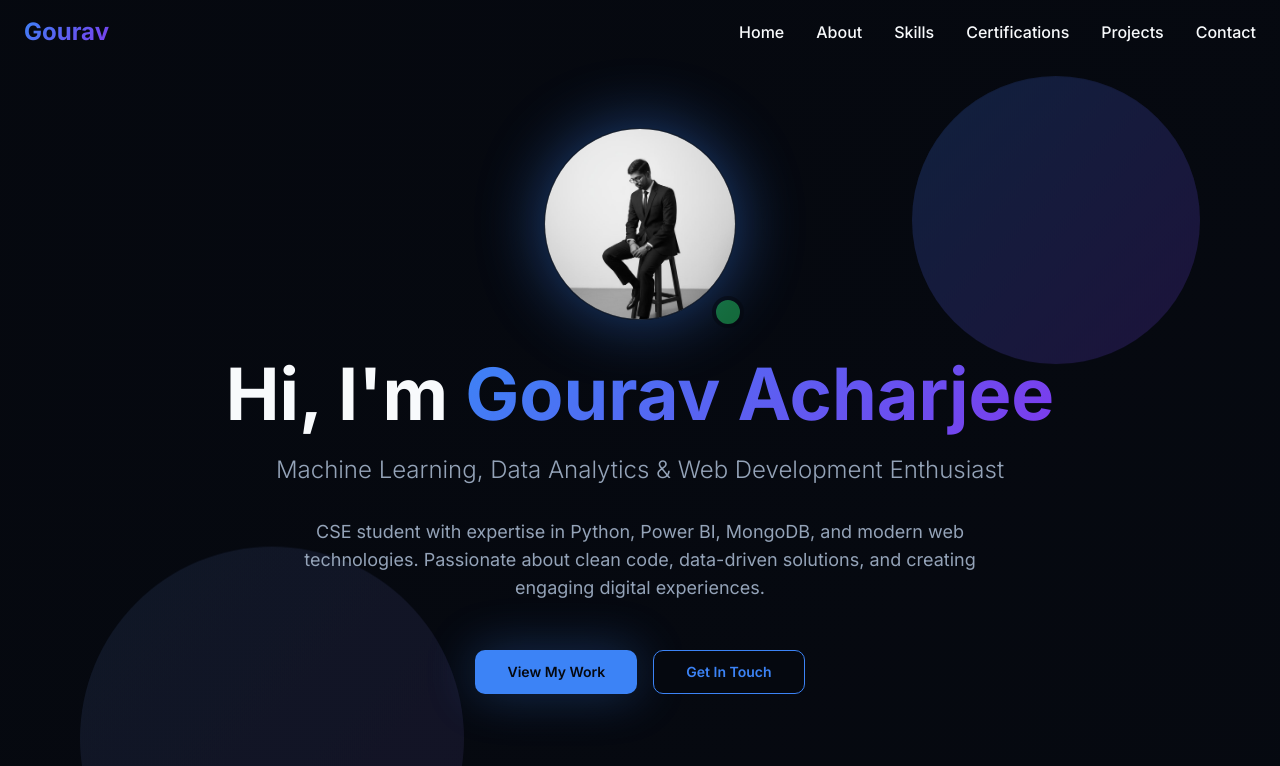
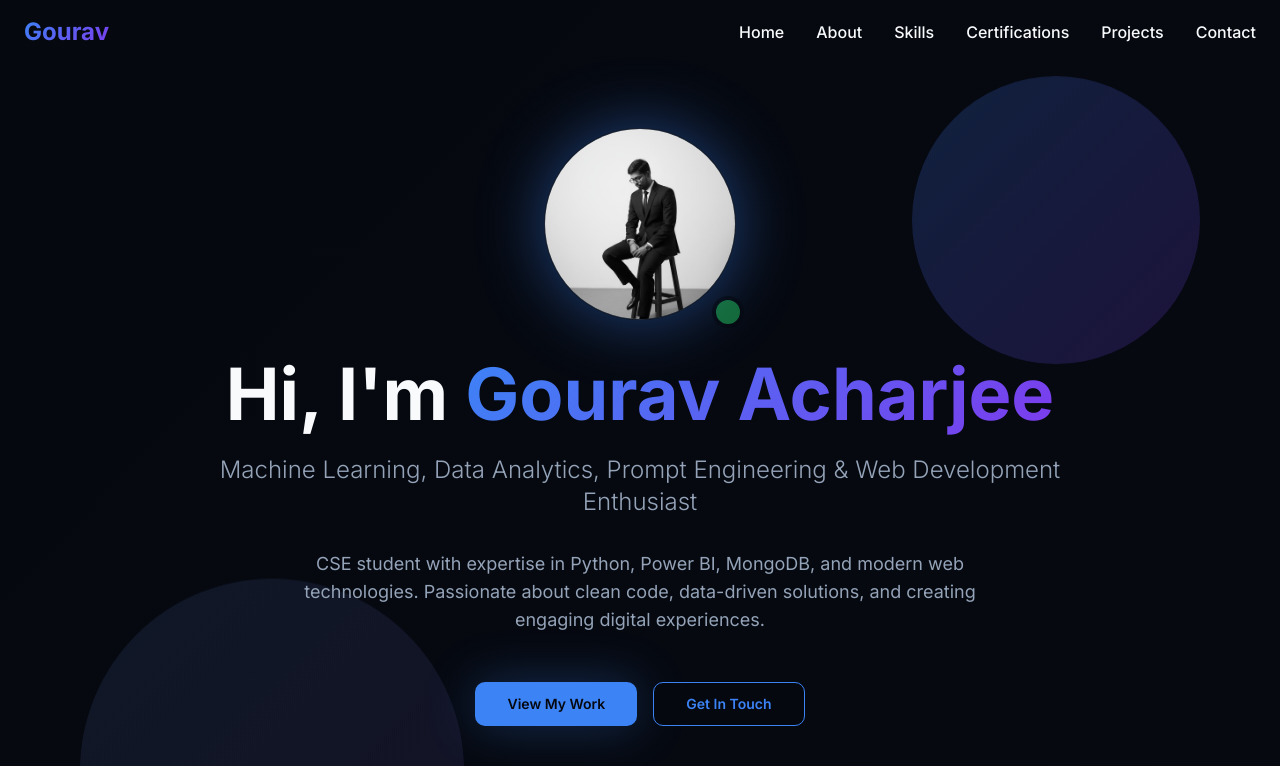
Before and after one commit to Gourav412/Portfolio, a React (Vite) app: page / in a window 1280 px wide. Shown: the top 766 px of the page. Built offline with nearby package versions, Linux system fonts and the light colour scheme.

Commit message:
Update HeroSection.tsx

```diff
--- a/src/components/HeroSection.tsx
+++ b/src/components/HeroSection.tsx
@@ -48,7 +48,7 @@ const HeroSection = () => {
           {/* Subtitle */}
           <div className="animate-slide-in" style={{ animationDelay: '0.4s' }}>
             <p className="text-xl md:text-2xl text-muted-foreground mb-8 font-light">
-              Machine Learning, Data Analytics & Web Development Enthusiast
+              Machine Learning, Data Analytics, Prompt Engineering & Web Development Enthusiast
             </p>
             <p className="text-lg text-muted-foreground mb-12 max-w-2xl mx-auto">
               CSE student with expertise in Python, Power BI, MongoDB, and modern web technologies.
```
